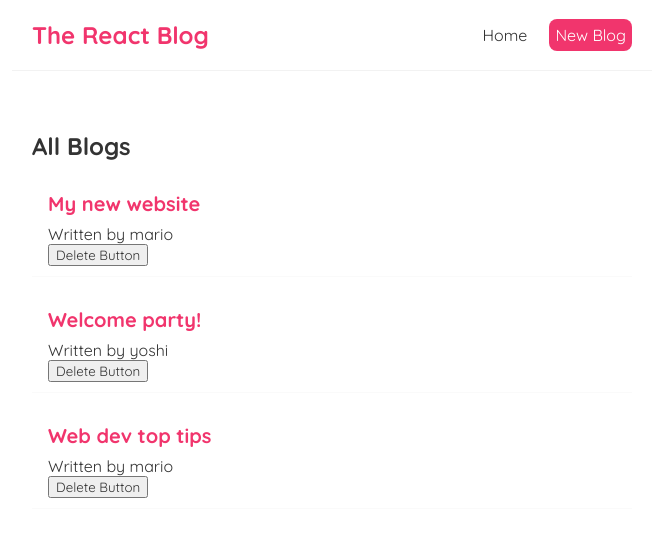
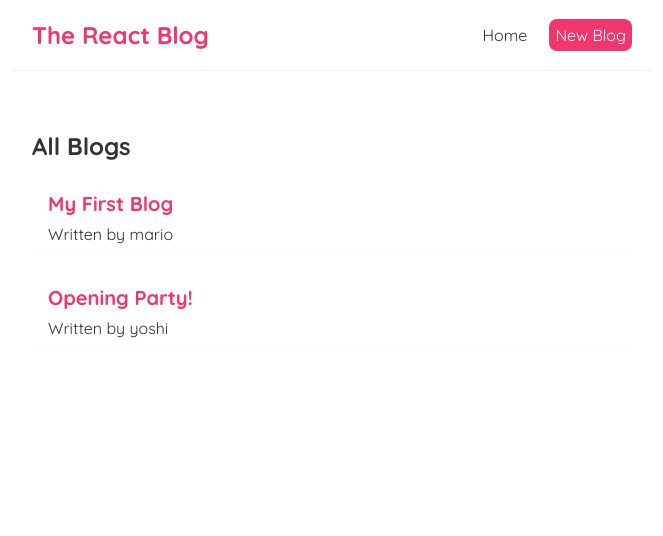
Before and after one commit to sayemalmahdi/react-blog, a React (Create React App) app: page / in a window 1280 px wide. Shown: the top 536 px of the page, without its empty margins (308-971 px from the left). Built offline with nearby package versions, Linux system fonts and the light colour scheme; data requests are answered from the project's data file.

Commit message:
Fetching Data with useEffect

```diff
--- a/src/components/BlogList.js
+++ b/src/components/BlogList.js
@@ -1,4 +1,4 @@
-const BlogList = ({blogs, title, handleDelete }) => {
+const BlogList = ({blogs, title }) => {
     // const blogs = props.blogs;
     // const title = props.title;
   return (
@@ -8,7 +8,6 @@
         <div className="blog-preview" key={blog.id} >
           <h2>{ blog.title }</h2>
           <p>Written by { blog.author }</p>
-          <button onClick={() => handleDelete(blog.id)}>Delete Button</button>
         </div>
       ))}
     </div>
--- a/src/components/Home.js
+++ b/src/components/Home.js
@@ -3,26 +3,23 @@
 
 const Home = () => {
 
-  const [blogs, setBlogs] = useState([
-    { title: 'My new website', body: 'lorem ipsum...', author: 'mario', id: 1 },
-    { title: 'Welcome party!', body: 'lorem ipsum...', author: 'yoshi', id: 2 },
-    { title: 'Web dev top tips', body: 'lorem ipsum...', author: 'mario', id: 3 }
-  ])
+  const [blogs, setBlogs] = useState(null);
 
   const [name, setName] = useState('Sayem')
 
-  const handleDelete = (id) => {
-    const newBlogs = blogs.filter(blog => blog.id !== id);
-    setBlogs(newBlogs);
-  }
-
   useEffect(() =>{
-    console.log('From UseEffect Hooks');
+    fetch('http://localhost:8000/blogs')
+      .then(res => {
+        return res.json()
+      })
+      .then(data => {
+        setBlogs(data)
+      })
   }, []);
 
   return (
     <div className="home">
-      <BlogList blogs={blogs} title="All Blogs" handleDelete={handleDelete} />
+      {blogs && <BlogList blogs={blogs} title="All Blogs"/> }
     </div>
   )
 }
```
